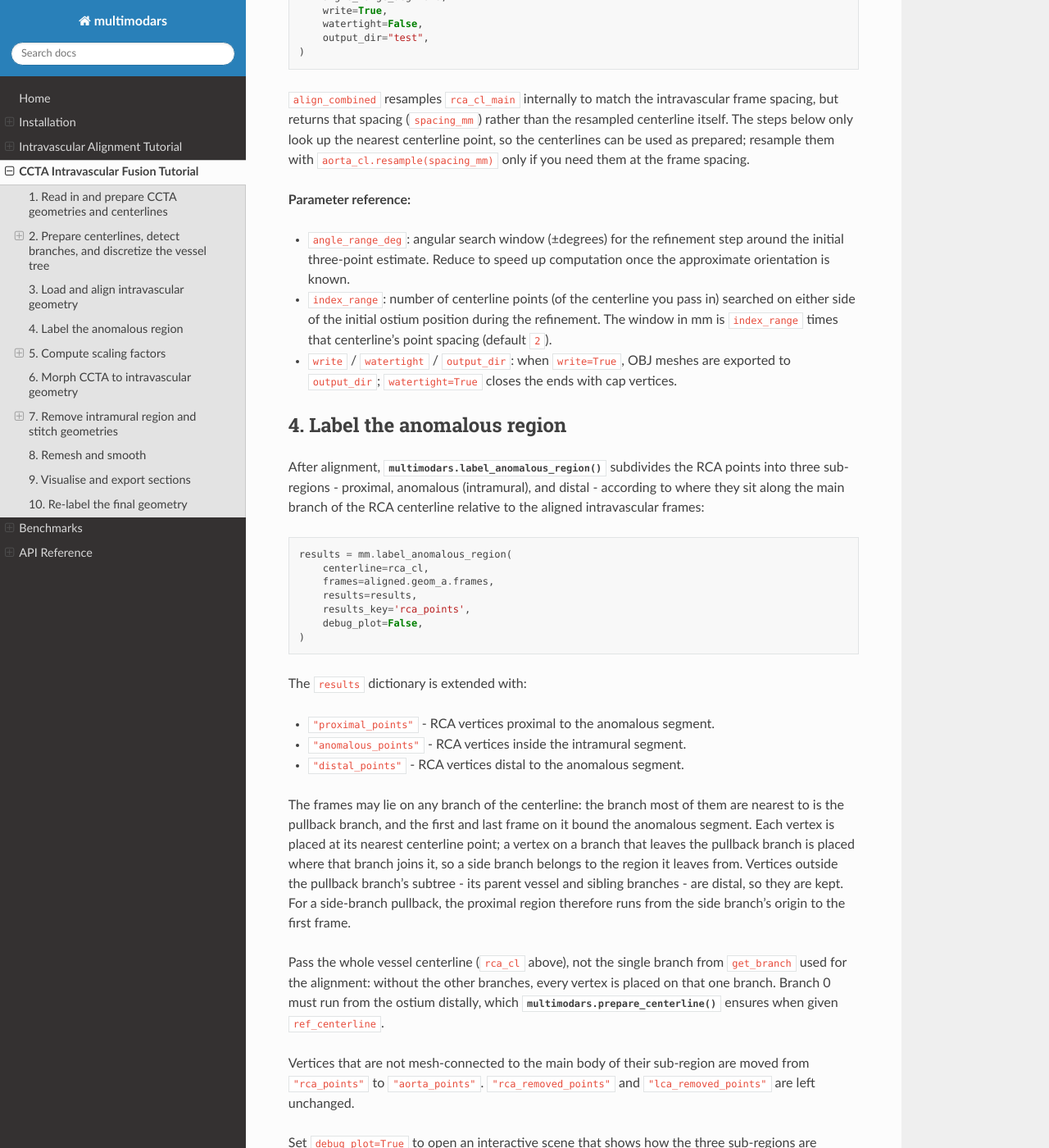
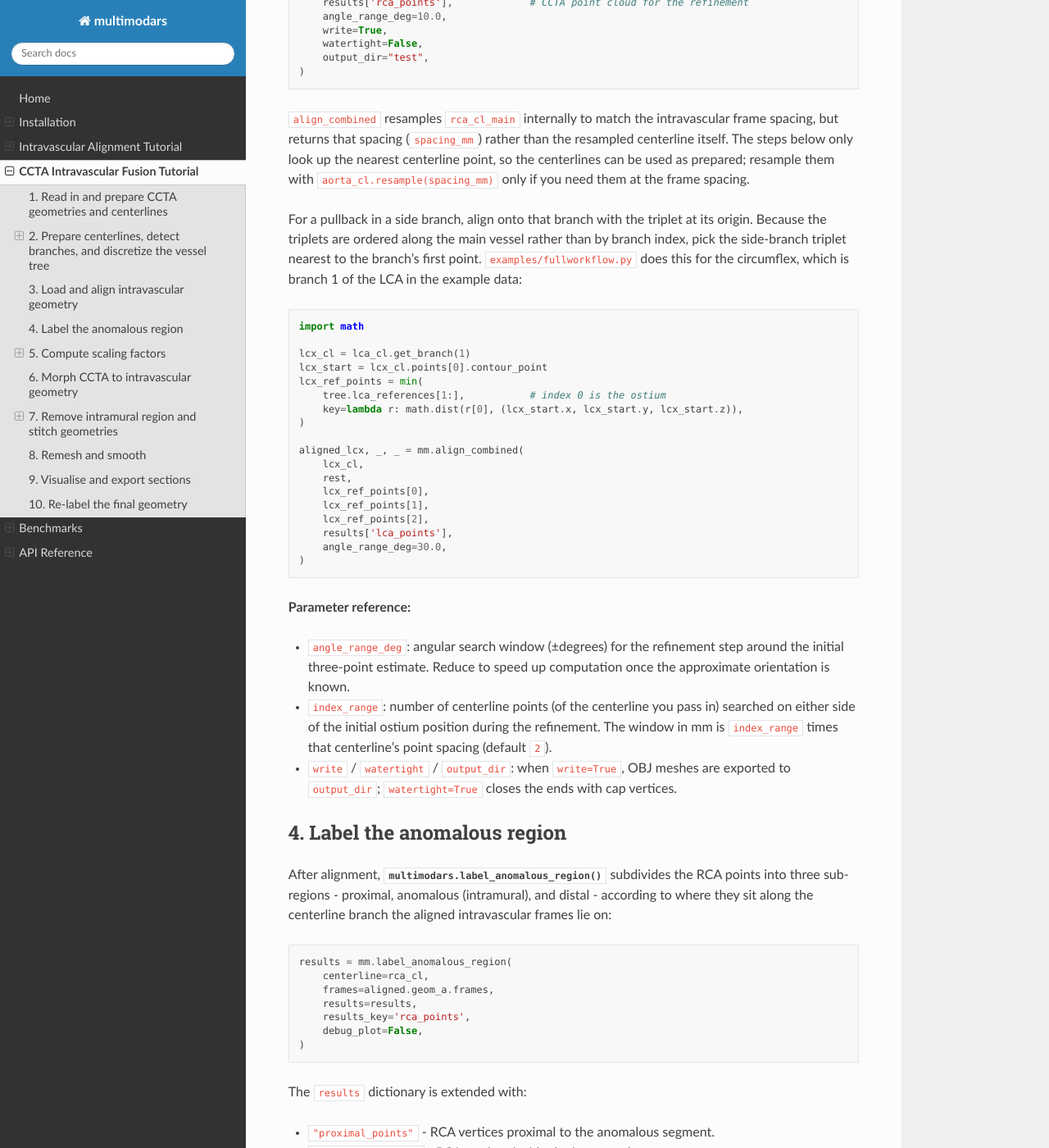
Before and after one commit to yungselm/multimoda-rs, a Sphinx documentation site: the page built from docs/tutorial_ccta.rst, in a window 1280 px wide and 1400 px high, scrolled down 7803 px. Shown: the whole window at 82% size. Built offline with Sphinx 7.4.7 and the Read the Docs theme 3.1.0, drawn with Linux system fonts in a browser that asks for light colours; pages that are not in the unit, such as notebooks, are missing from menus; some of the changed text lies outside the part shown.

Commit message:
fix docs

```diff
--- a/docs/tutorial_ccta.rst
+++ b/docs/tutorial_ccta.rst
@@ -272,7 +272,8 @@ The discretized tree exposes the following attributes:
 - ``tree.discretized_rca_main`` / ``tree.discretized_lca_main`` - main-vessel contours.
 - ``tree.rca_branches`` / ``tree.lca_branches`` - list of lists, one per side branch.
 - ``tree.rca_references`` / ``tree.lca_references`` - list of ``(main_ref, ccw_ref, cw_ref)``
-  triplets, one per bifurcation site.
+  triplets: the ostium at index 0, then one per side-branch bifurcation, ordered proximal to
+  distal along the main vessel (not by branch index).
 
 3. Load and align intravascular geometry
 ^^^^^^^^^^^^^^^^^^^^^^^^^^^^^^^^^^^^^^^^^
@@ -321,6 +322,32 @@ The steps below only look up the nearest centerline point, so the centerlines ca
 prepared; resample them with ``aorta_cl.resample(spacing_mm)`` only if you need them at the
 frame spacing.
 
+For a pullback in a side branch, align onto that branch with the triplet at its origin.
+Because the triplets are ordered along the main vessel rather than by branch index, pick the
+side-branch triplet nearest to the branch's first point.  ``examples/fullworkflow.py`` does this
+for the circumflex, which is branch 1 of the LCA in the example data:
+
+.. code-block:: python
+
+    import math
+
+    lcx_cl = lca_cl.get_branch(1)
+    lcx_start = lcx_cl.points[0].contour_point
+    lcx_ref_points = min(
+        tree.lca_references[1:],           # index 0 is the ostium
+        key=lambda r: math.dist(r[0], (lcx_start.x, lcx_start.y, lcx_start.z)),
+    )
+
+    aligned_lcx, _, _ = mm.align_combined(
+        lcx_cl,
+        rest,
+        lcx_ref_points[0],
+        lcx_ref_points[1],
+        lcx_ref_points[2],
+        results['lca_points'],
+        angle_range_deg=30.0,
+    )
+
 **Parameter reference:**
 
 - ``angle_range_deg``: angular search window (±degrees) for the refinement step
@@ -337,7 +364,7 @@ frame spacing.
 
 After alignment, :func:`multimodars.label_anomalous_region` subdivides the RCA points into
 three sub-regions - proximal, anomalous (intramural), and distal - according to where they
-sit along the main branch of the RCA centerline relative to the aligned intravascular frames:
+sit along the centerline branch the aligned intravascular frames lie on:
 
 .. code-block:: python
 
@@ -369,8 +396,12 @@ Branch 0 must run from the ostium distally, which :func:`multimodars.prepare_cen
 when given ``ref_centerline``.
 
 Vertices that are not mesh-connected to the main body of their sub-region are moved from
-``"rca_points"`` to ``"aorta_points"``.  ``"rca_removed_points"`` and ``"lca_removed_points"``
-are left unchanged.
+``"rca_points"`` to ``"aorta_points"``.  For a side-branch pullback the distal region has two
+bodies, joined only through the anomalous segment - the pullback branch past the frames and the
+vessel outside its subtree - and both are kept.  ``"rca_removed_points"`` and
+``"lca_removed_points"`` are left unchanged.
+
+For the side-branch alignment above, pass the whole ``lca_cl`` and ``results_key='lca_points'``.
 
 Set ``debug_plot=True`` to open an interactive scene that shows how the three sub-regions
 are assigned - useful when the boundary appears misplaced.
```
